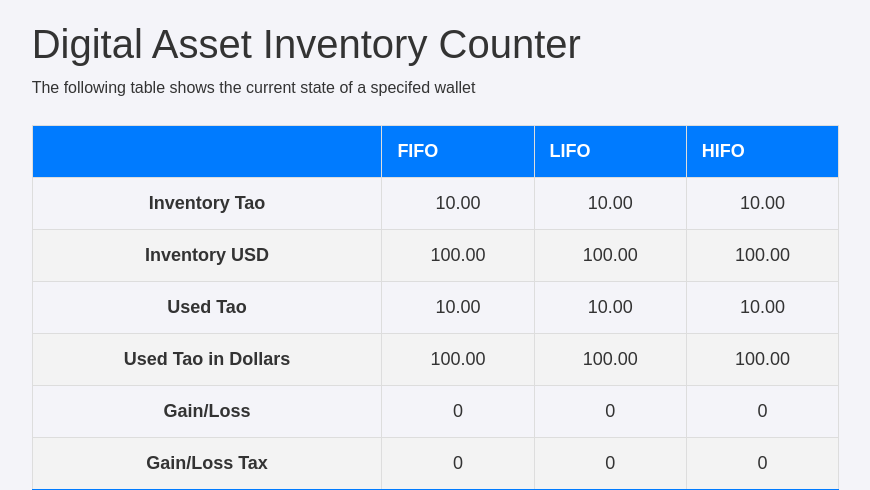
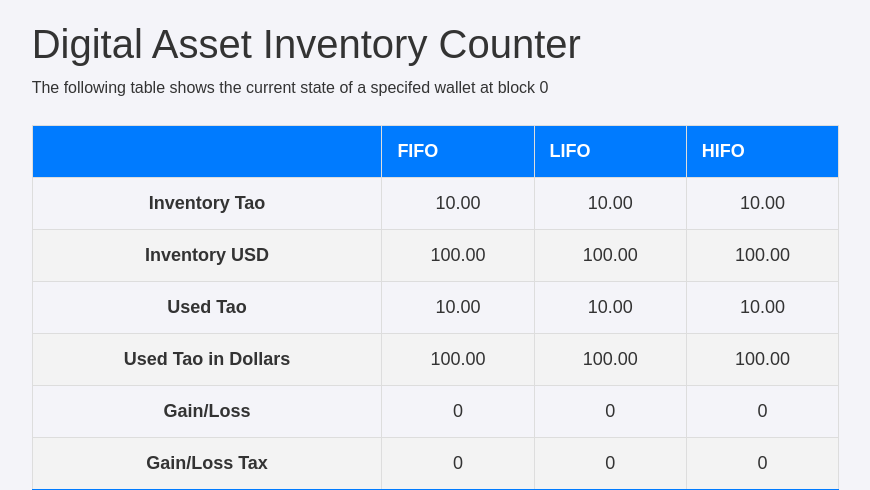
Before and after one commit to J-SUPHA/DAC, a Django app: page /catalog/ in a window 1280 px wide. Shown: the top 490 px of the page, without its empty margins (207-1077 px from the left). Run offline with Django 4.2, Linux system fonts and the light colour scheme; tables that the repository leaves empty hold one stand-in row (values such as "Sample post"); parts of the project's set-up code (start-up, migrations or seed data) failed here and were passed over.

Commit message:
block to check

```diff
--- a/NousDA/catalog/templates/index.html
+++ b/NousDA/catalog/templates/index.html
@@ -50,7 +50,7 @@
 </style>
 
 <h1> Digital Asset Inventory Counter</h1>
-<p>The following table shows the current state of a specifed wallet</p>
+<p>The following table shows the current state of a specifed wallet at block {{ latest_transaction }}</p>
 
 <table border="1">
     <thead>
```
